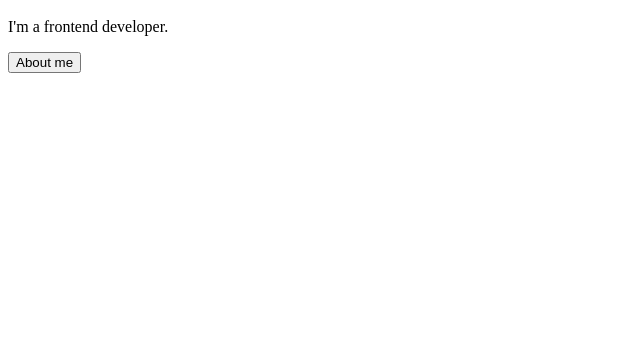
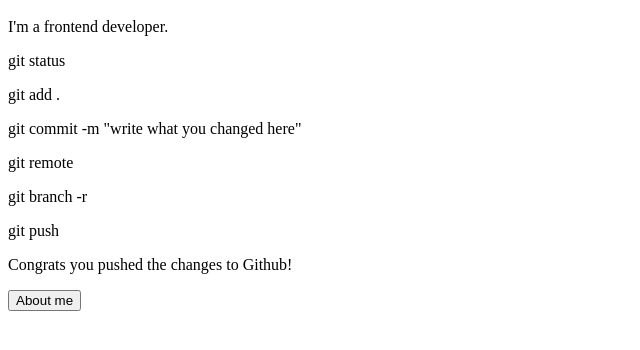
Before and after one commit to oybek-sobirjonov/MyPortfolio, a plain HTML site: page index.html in a window 1280 px wide. Shown: the part 48-398 px from the top of the page, without its empty margins (0-640 px from the left). Drawn offline with Linux system fonts and the light colour scheme.

Commit message:
pushing notes

```diff
--- a/index.html
+++ b/index.html
@@ -8,6 +8,13 @@
 <body>
     <h1>Hi, I'm Oybek Sobirjonov</h1>
     <p>I'm a frontend developer.</p>
+    <p>git status</p>
+    <p>git add .</p>
+    <p>git commit -m "write what you changed here"</p>
+    <p>git remote</p>
+    <p>git branch -r</p>
+    <p>git push</p>
+    <p>Congrats you pushed the changes to Github!</p>
     <button>About me</button>
 
 </body>
```
